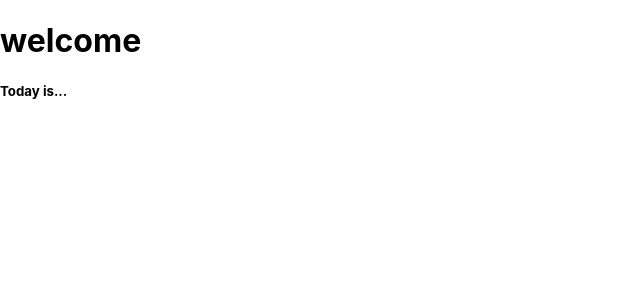
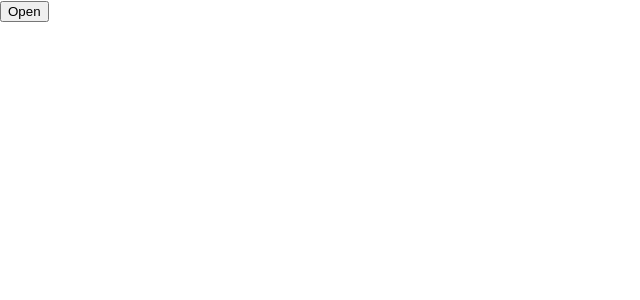
Before and after one commit to skgml0/react18-practice, a React (Create React App) app: page / in a window 1280 px wide. Shown: the top 300 px of the page, without its empty margins (0-640 px from the left). Built offline with nearby package versions, Linux system fonts and the light colour scheme; the HTML template or start-up script is replaced by a standard one.

Commit message:
typeof를 통해 컴포넌트일경우와 텍스트일경우 분기처리

```diff
--- a/src/App.js
+++ b/src/App.js
@@ -1,11 +1,11 @@
 import './App.css';
 import React, { useState,useEffect } from 'react';
-import WelcomeDialog from './components/Composition/WelcomeDialog';
+import ThankyouDialog from './components/Composition2/ThankyouDialog';
 function App() {
 
   return (
     <>
-    <WelcomeDialog/>
+    <ThankyouDialog/>
     </>
   );
 }
--- /dev/null
+++ b/src/components/Composition2/Dialog.jsx
@@ -0,0 +1,27 @@
+import React, { useState } from 'react';
+//  typeof를 통해 type 체크를 한다.
+
+function Dialog(props) {
+    const [isOpen, setIsOpen] = useState()
+    return (
+        <>
+          <button onClick={() => setIsOpen(true)}>Open</button>
+          {isOpen && (<div style={{position: "absolute",
+          zIndex: 99,
+          top: "50%", left: "50%",
+          transform: "translate(-50%, -50%)",
+          border: "1px solid black",
+          padding:24,
+          backgroundColor: "white"}}>
+           {typeof props.title ==="string" ? (<h1>{props.title}</h1>) : (props.title)}
+           {typeof props.description ==="string" ? (  <h5>{props.description}</h5>) : (props.description)}
+           {typeof props.button ==="string" ?
+           (<button style={{backgroundColor:"red", color:"white"}} onClick={()=> setIsOpen(false)}>{props.button}</button>)
+             : <div onClick={()=> setIsOpen(false)}>{props.button}</div>}
+            </div>)}
+        {isOpen && (<div style={{position: "fixed", top:0, left:0, bottom:0, right:0,backgroundColor:"lightgray"}} />)}
+        </>
+    );
+}
+
+export default Dialog;
--- /dev/null
+++ b/src/components/Composition2/ThankyouDialog.jsx
@@ -0,0 +1,12 @@
+import React from 'react';
+import Dialog from './Dialog';
+
+function ThankyouDialog() {
+    return (
+        <div>
+            <Dialog title={<h1 style={{color: 'purple'}}>Thanks</h1>} description="It is honor to meet you" button={<button style={{backgroundColor:"yellow", fontSize:15}}>king</button>} />
+        </div>
+    );
+}
+
+export default ThankyouDialog;
```
